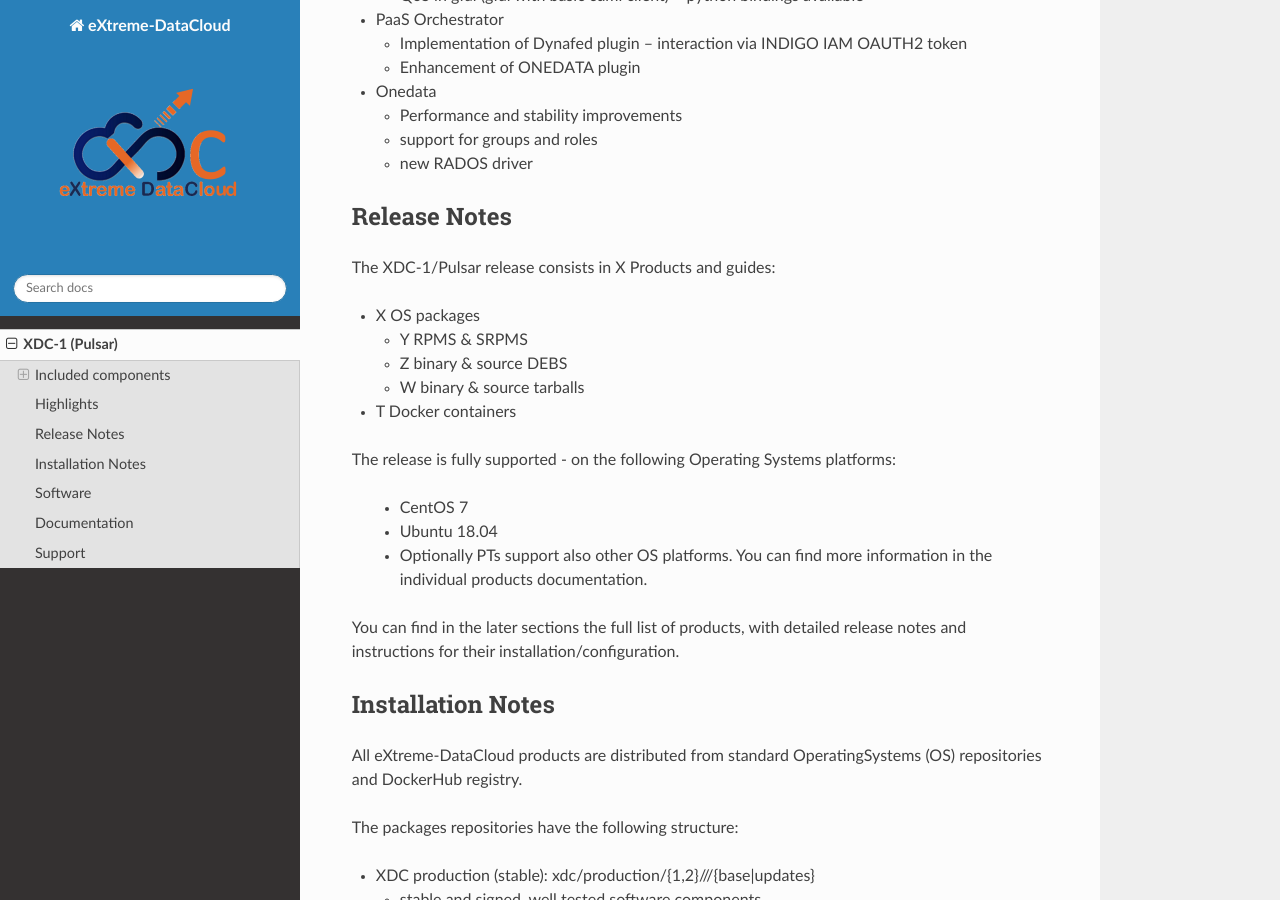
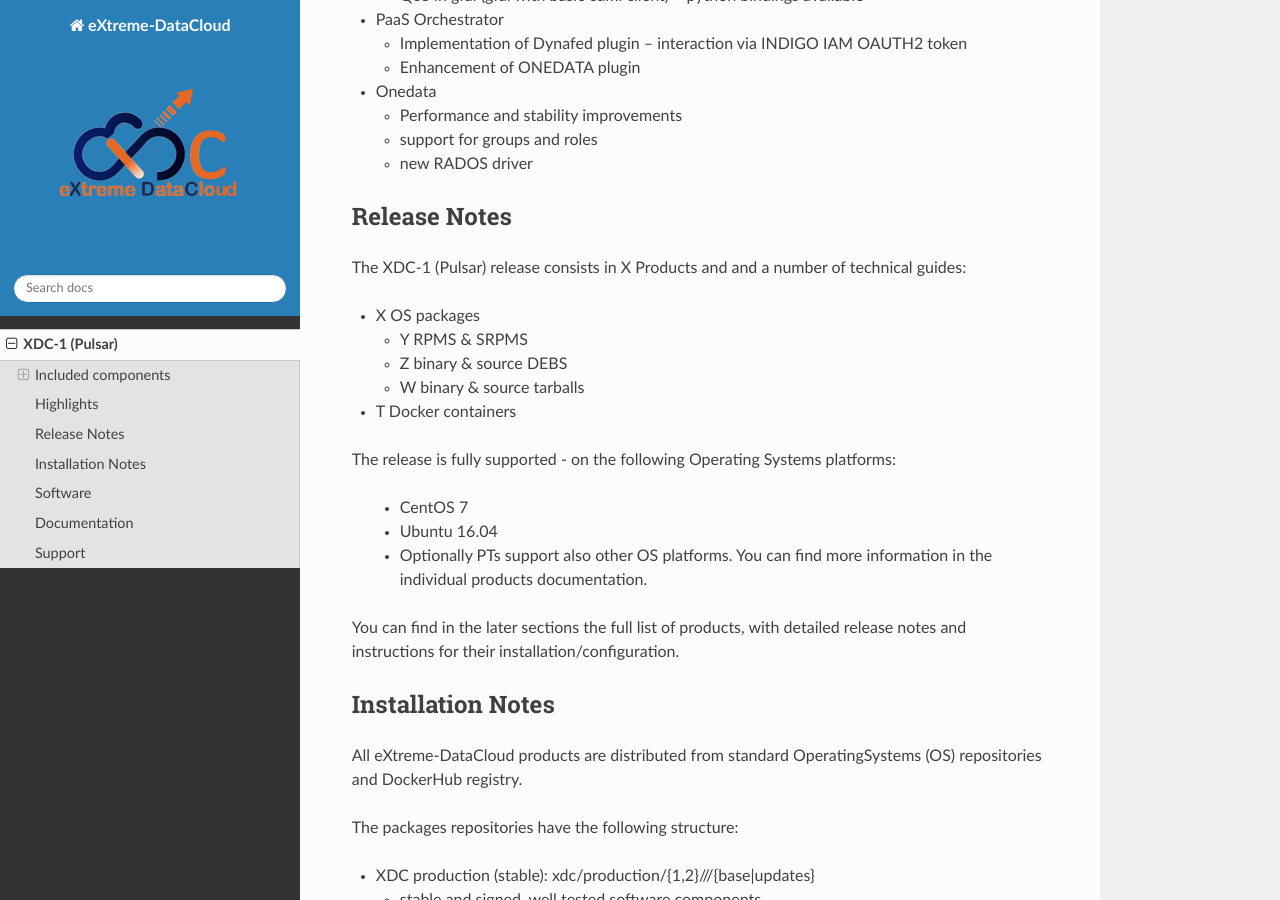
Before and after one commit to extreme-datacloud/xdc-releases, a Sphinx documentation site: the page built from source/releases/pulsar/index.rst, in a window 1280 px wide and 900 px high, scrolled down 1056 px. Built offline with Sphinx 7.4.7 and the Read the Docs theme 2.0.0, drawn with Linux system fonts in a browser that asks for light colours; pages that are not in the unit, such as notebooks, are missing from menus.

Commit message:
cosmetics

```diff
--- a/source/releases/pulsar/index.rst
+++ b/source/releases/pulsar/index.rst
@@ -73,7 +73,7 @@
 Release Notes
 -------------
 
-The XDC-1/Pulsar release consists in X Products and guides:
+The XDC-1 (Pulsar) release consists in X Products and and a number of technical guides:
 
 -  X OS packages
 
@@ -86,7 +86,7 @@
 The release is fully supported
 - on the following Operating Systems platforms:
    - CentOS 7
-   -  Ubuntu 18.04
+   - Ubuntu 16.04
    - Optionally PTs support also other OS platforms. You can find more information in the individual
      products documentation.
 
```
